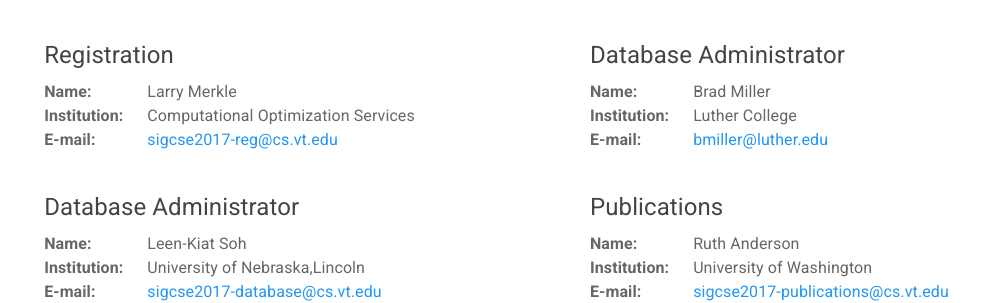
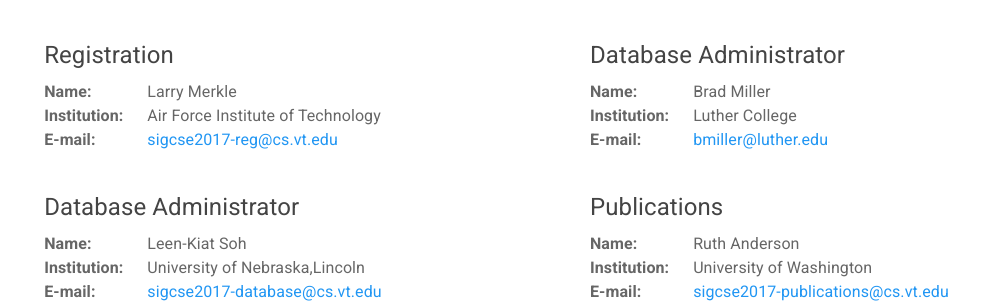
Before and after one commit to sigcsets/sigcse2017, a Jekyll site: the page built from info/committees.md, in a window 1280 px wide and 900 px high, scrolled down 1157 px. Shown: the part 154-457 px from the top of the window, without its empty margins (65-1058 px from the left). Built offline with Jekyll 4.4.1, drawn with Linux system fonts in a browser that asks for light colours.

Commit message:
Updated Larry's affiliation.

```diff
--- a/_data/committees.yaml
+++ b/_data/committees.yaml
@@ -74,7 +74,7 @@
 
   - name: Larry Merkle
     role: Registration
-    inst: Computational Optimization Services
+    inst: Air Force Institute of Technology
     email: sigcse2017-reg@cs.vt.edu
 
   - name: Brad Miller
```
